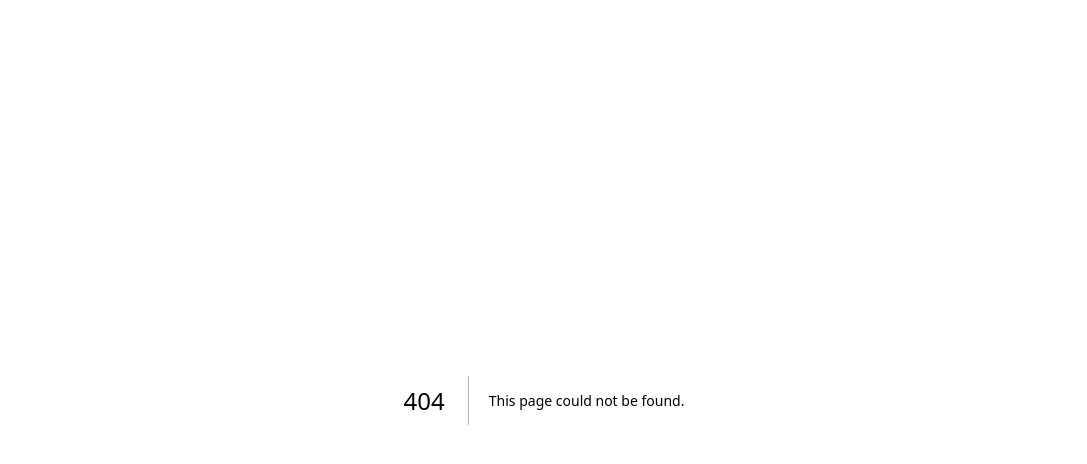
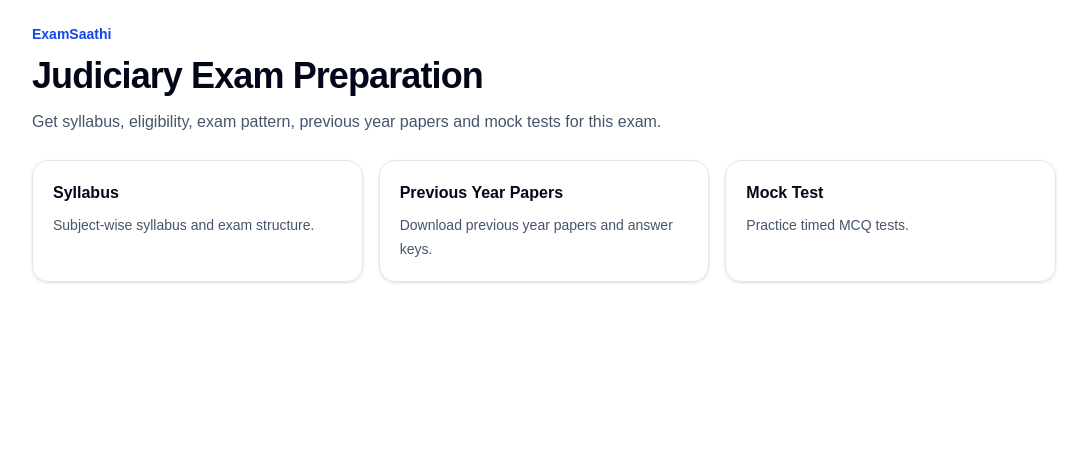
Before and after one commit to MrLluminati/ExamSaathi, a Next.js app: page /1/exams/judiciary in a window 1280 px wide. Before the commit this address had no page. Shown: the top 464 px of the page, without its empty margins (96-1183 px from the left). Built offline with nearby package versions, Linux system fonts and the light colour scheme.

Commit message:
Add exam routes and Week 1 scaffold pages

```diff
--- /dev/null
+++ b/app/[lang]/current-affairs/page.tsx
@@ -0,0 +1,12 @@
+export default function CurrentAffairsPage() {
+  return (
+    <main className="min-h-screen bg-white px-4 py-6 text-slate-950">
+      <section className="mx-auto max-w-5xl">
+        <h1 className="text-3xl font-bold">Daily Current Affairs</h1>
+        <p className="mt-3 text-slate-600">
+          Daily current affairs articles will start from Week 3.
+        </p>
+      </section>
+    </main>
+  );
+}
--- /dev/null
+++ b/app/[lang]/dashboard/page.tsx
@@ -0,0 +1,13 @@
+export default function DashboardPage() {
+  return (
+    <main className="min-h-screen bg-white px-4 py-6 text-slate-950">
+      <section className="mx-auto max-w-5xl">
+        <h1 className="text-3xl font-bold">Student Dashboard</h1>
+        <p className="mt-3 text-slate-600">
+          Login-protected score history, bookmarks and exam preferences will be
+          added here.
+        </p>
+      </section>
+    </main>
+  );
+}
--- /dev/null
+++ b/app/[lang]/exams/[slug]/mock-test/page.tsx
@@ -0,0 +1,21 @@
+type PageProps = {
+  params: Promise<{ slug: string }>;
+};
+
+export default async function MockTestPage({ params }: PageProps) {
+  const { slug } = await params;
+  const examName = slug.replaceAll("-", " ");
+
+  return (
+    <main className="min-h-screen bg-white px-4 py-6 text-slate-950">
+      <section className="mx-auto max-w-5xl">
+        <h1 className="text-3xl font-bold capitalize">
+          {examName} Mock Test
+        </h1>
+        <p className="mt-3 text-slate-600">
+          Timed MCQ practice tests will be added here.
+        </p>
+      </section>
+    </main>
+  );
+}
--- /dev/null
+++ b/app/[lang]/exams/[slug]/page.tsx
@@ -0,0 +1,62 @@
+import Link from "next/link";
+
+type PageProps = {
+  params: Promise<{
+    lang: string;
+    slug: string;
+  }>;
+};
+
+export default async function ExamDetailPage({ params }: PageProps) {
+  const { lang, slug } = await params;
+  const examName = slug.replaceAll("-", " ");
+
+  return (
+    <main className="min-h-screen bg-white px-4 py-6 text-slate-950">
+      <section className="mx-auto max-w-5xl">
+        <p className="text-sm font-semibold text-blue-700">ExamSaathi</p>
+
+        <h1 className="mt-3 text-3xl font-bold capitalize tracking-tight sm:text-4xl">
+          {examName} Exam Preparation
+        </h1>
+
+        <p className="mt-3 max-w-2xl text-base leading-7 text-slate-600">
+          Get syllabus, eligibility, exam pattern, previous year papers and mock
+          tests for this exam.
+        </p>
+
+        <div className="mt-6 grid gap-4 sm:grid-cols-3">
+          <Link
+            href={`/${lang}/exams/${slug}/syllabus`}
+            className="rounded-2xl border border-slate-200 p-5 shadow-sm"
+          >
+            <h2 className="font-semibold">Syllabus</h2>
+            <p className="mt-2 text-sm leading-6 text-slate-600">
+              Subject-wise syllabus and exam structure.
+            </p>
+          </Link>
+
+          <Link
+            href={`/${lang}/exams/${slug}/papers`}
+            className="rounded-2xl border border-slate-200 p-5 shadow-sm"
+          >
+            <h2 className="font-semibold">Previous Year Papers</h2>
+            <p className="mt-2 text-sm leading-6 text-slate-600">
+              Download previous year papers and answer keys.
+            </p>
+          </Link>
+
+          <Link
+            href={`/${lang}/exams/${slug}/mock-test`}
+            className="rounded-2xl border border-slate-200 p-5 shadow-sm"
+          >
+            <h2 className="font-semibold">Mock Test</h2>
+            <p className="mt-2 text-sm leading-6 text-slate-600">
+              Practice timed MCQ tests.
+            </p>
+          </Link>
+        </div>
+      </section>
+    </main>
+  );
+}
--- /dev/null
+++ b/app/[lang]/exams/[slug]/papers/page.tsx
@@ -0,0 +1,21 @@
+type PageProps = {
+  params: Promise<{ slug: string }>;
+};
+
+export default async function PapersPage({ params }: PageProps) {
+  const { slug } = await params;
+  const examName = slug.replaceAll("-", " ");
+
+  return (
+    <main className="min-h-screen bg-white px-4 py-6 text-slate-950">
+      <section className="mx-auto max-w-5xl">
+        <h1 className="text-3xl font-bold capitalize">
+          {examName} Previous Year Papers
+        </h1>
+        <p className="mt-3 text-slate-600">
+          PDF download pages and answer keys will be added here.
+        </p>
+      </section>
+    </main>
+  );
+}
--- /dev/null
+++ b/app/[lang]/exams/[slug]/syllabus/page.tsx
@@ -0,0 +1,21 @@
+type PageProps = {
+  params: Promise<{ slug: string }>;
+};
+
+export default async function SyllabusPage({ params }: PageProps) {
+  const { slug } = await params;
+  const examName = slug.replaceAll("-", " ");
+
+  return (
+    <main className="min-h-screen bg-white px-4 py-6 text-slate-950">
+      <section className="mx-auto max-w-5xl">
+        <h1 className="text-3xl font-bold capitalize">
+          {examName} Syllabus
+        </h1>
+        <p className="mt-3 text-slate-600">
+          Detailed syllabus content will be added here.
+        </p>
+      </section>
+    </main>
+  );
+}
--- /dev/null
+++ b/app/[lang]/exams/page.tsx
@@ -0,0 +1,54 @@
+import Link from "next/link";
+
+const examCategories = [
+  {
+    name: "Judiciary",
+    slug: "judiciary",
+    description: "Civil Judge, District Judge and High Court exam preparation.",
+  },
+  {
+    name: "SSC",
+    slug: "ssc",
+    description: "SSC CGL, CHSL, MTS and other Staff Selection Commission exams.",
+  },
+];
+
+type PageProps = {
+  params: Promise<{ lang: string }>;
+};
+
+export default async function ExamsPage({ params }: PageProps) {
+  const { lang } = await params;
+
+  return (
+    <main className="min-h-screen bg-white px-4 py-6 text-slate-950">
+      <section className="mx-auto max-w-5xl">
+        <p className="text-sm font-semibold text-blue-700">ExamSaathi</p>
+
+        <h1 className="mt-3 text-3xl font-bold tracking-tight sm:text-4xl">
+          Exam Categories
+        </h1>
+
+        <p className="mt-3 max-w-2xl text-base leading-7 text-slate-600">
+          Start with Judiciary and SSC preparation. UPSC, Banking, State PSCs,
+          Teaching, Defence, NEET and JEE will be added phase-wise.
+        </p>
+
+        <div className="mt-6 grid gap-4 sm:grid-cols-2">
+          {examCategories.map((exam) => (
+            <Link
+              key={exam.slug}
+              href={`/${lang}/exams/${exam.slug}`}
+              className="rounded-2xl border border-slate-200 p-5 shadow-sm transition hover:border-blue-300 hover:shadow-md"
+            >
+              <h2 className="text-xl font-semibold">{exam.name}</h2>
+              <p className="mt-2 text-sm leading-6 text-slate-600">
+                {exam.description}
+              </p>
+            </Link>
+          ))}
+        </div>
+      </section>
+    </main>
+  );
+}
--- /dev/null
+++ b/app/[lang]/login/page.tsx
@@ -0,0 +1,13 @@
+export default function LoginPage() {
+  return (
+    <main className="min-h-screen bg-white px-4 py-6 text-slate-950">
+      <section className="mx-auto max-w-5xl">
+        <h1 className="text-3xl font-bold">Login</h1>
+        <p className="mt-3 text-slate-600">
+          Supabase Auth with Google login and email magic link will be added
+          here.
+        </p>
+      </section>
+    </main>
+  );
+}
--- /dev/null
+++ b/lib/i18n.ts
@@ -0,0 +1,14 @@
+export const languages = ["en", "hi"] as const;
+
+export type Language = (typeof languages)[number];
+
+export const defaultLanguage: Language = "en";
+
+export const languageLabels: Record<Language, string> = {
+  en: "English",
+  hi: "हिन्दी",
+};
+
+export function isValidLanguage(lang: string): lang is Language {
+  return languages.includes(lang as Language);
+}
--- /dev/null
+++ b/lib/supabase.ts
@@ -0,0 +1,12 @@
+import { createBrowserClient } from "@supabase/ssr";
+
+export function createSupabaseClient() {
+  const supabaseUrl = process.env.NEXT_PUBLIC_SUPABASE_URL;
+  const supabaseAnonKey = process.env.NEXT_PUBLIC_SUPABASE_ANON_KEY;
+
+  if (!supabaseUrl || !supabaseAnonKey) {
+    throw new Error("Missing Supabase environment variables.");
+  }
+
+  return createBrowserClient(supabaseUrl, supabaseAnonKey);
+}
--- /dev/null
+++ b/public/locales/en.json
@@ -0,0 +1,6 @@
+{
+  "siteName": "ExamSaathi",
+  "homeTitle": "Free multilingual exam preparation for Indian students",
+  "exploreExams": "Explore Exams",
+  "dailyCurrentAffairs": "Daily Current Affairs"
+}
--- /dev/null
+++ b/public/locales/hi.json
@@ -0,0 +1,6 @@
+{
+  "siteName": "एग्जाम साथी",
+  "homeTitle": "भारतीय छात्रों के लिए मुफ्त बहुभाषी परीक्षा तैयारी",
+  "exploreExams": "परीक्षाएं देखें",
+  "dailyCurrentAffairs": "दैनिक करेंट अफेयर्स"
+}
```
